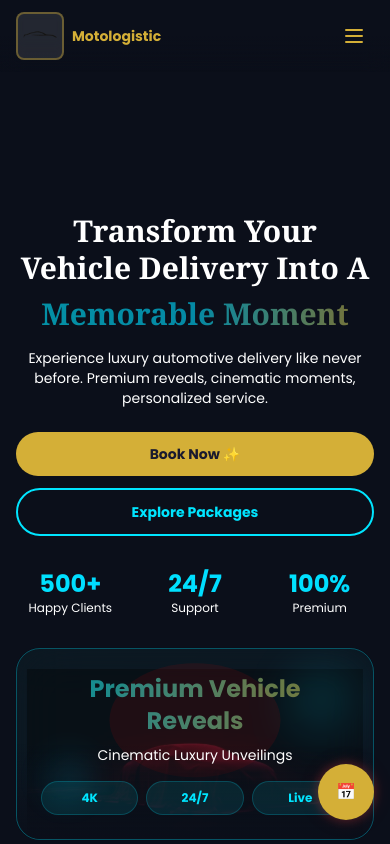
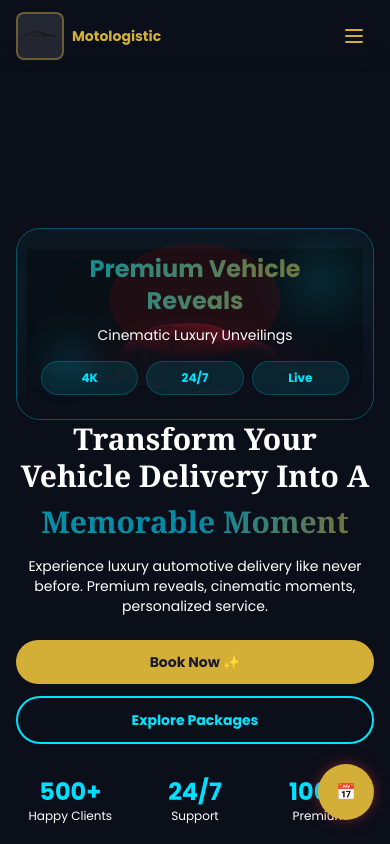
Before and after one commit to Saadalikhan8055/motologistic-moments, a Next.js app: page / in a window 390 px wide. Shown: the top 844 px of the page. Built offline with nearby package versions, Linux system fonts and the light colour scheme.

Commit message:
Reorder hero section - Premium Vehicle card above title on mobile

```diff
--- a/src/components/ResponsiveHero.tsx
+++ b/src/components/ResponsiveHero.tsx
@@ -100,7 +100,7 @@ export default function ResponsiveHero({ onBookingClick }: ResponsiveHeroProps)
 
       {/* Content Container */}
       <div className="relative z-10 w-full px-4 md:px-8 max-w-7xl mx-auto">
-        <div className="text-center md:text-left md:flex md:items-center md:justify-between md:gap-12">
+        <div className="flex flex-col-reverse text-center md:flex md:text-left md:items-center md:justify-between md:gap-12">
           {/* Text Content */}
           <div className="flex-1 mb-8 md:mb-0">
             {/* Main Heading */}
```
